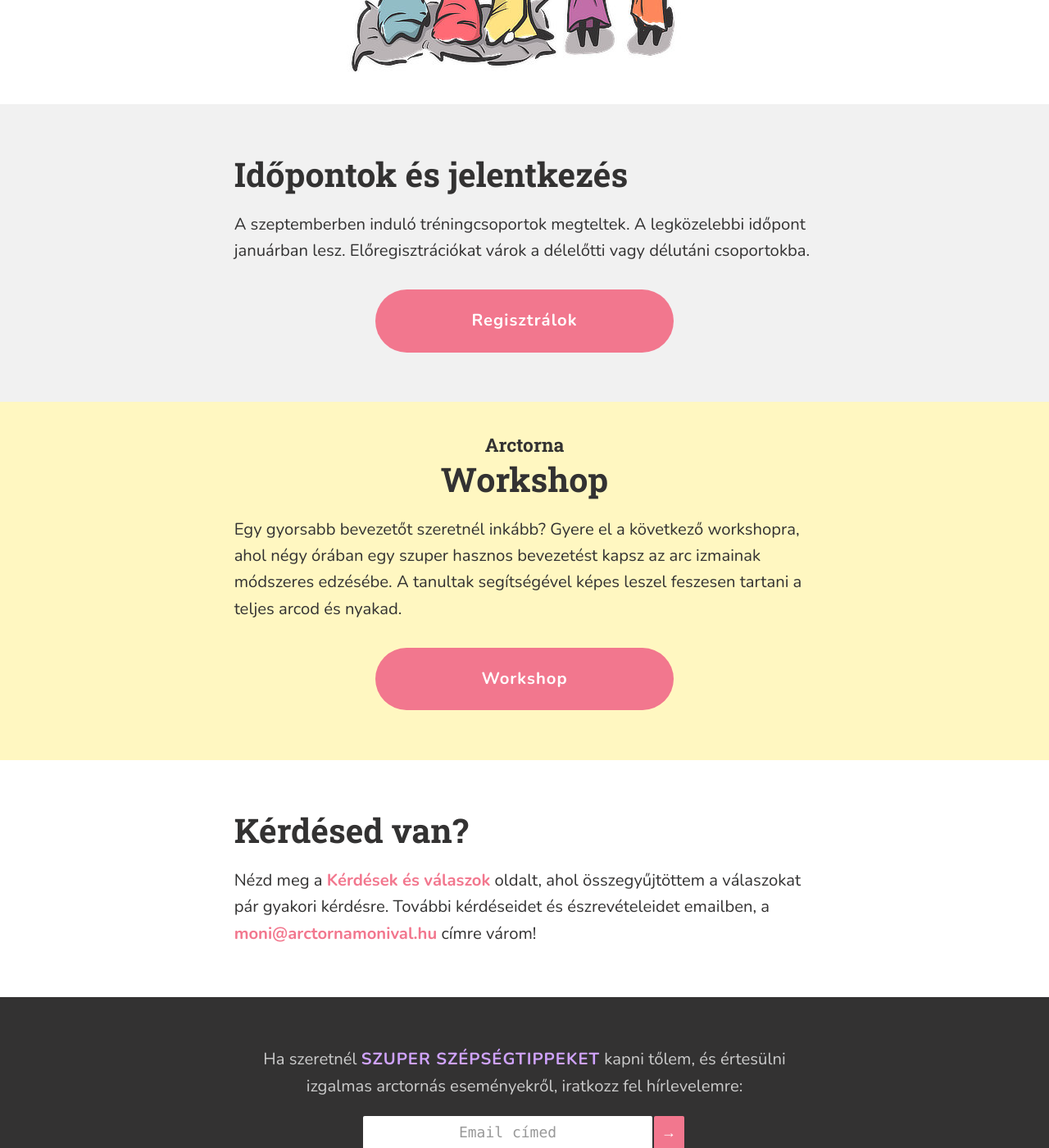
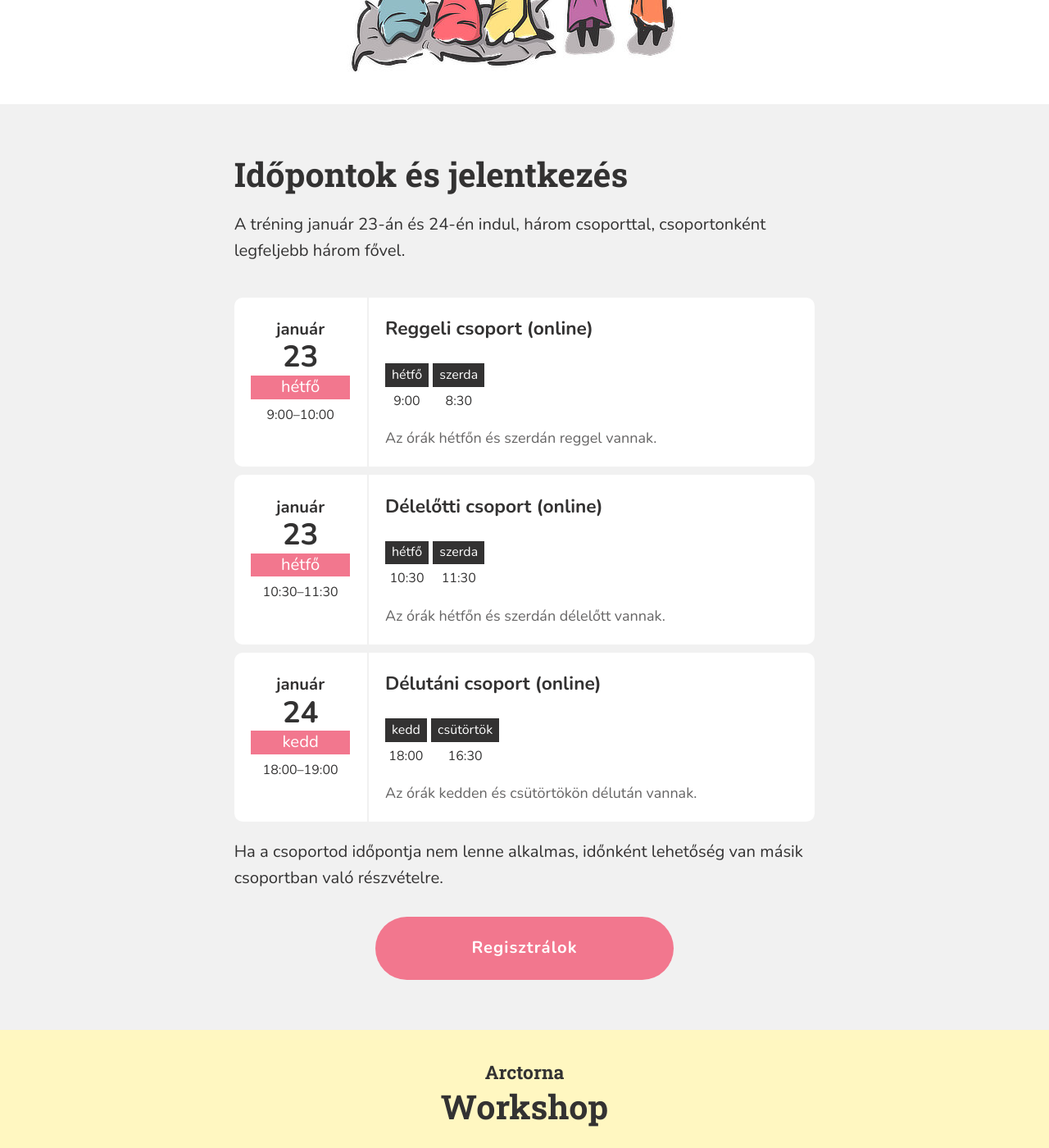
Before and after one commit to monikamudra/arctorna, a Jekyll site: the page built from trening.md, in a window 1280 px wide and 1400 px high, scrolled down 2133 px. Shown: the whole window at 82% size. Built offline with Jekyll 4.4.1, drawn with Linux system fonts in a browser that asks for light colours.

Commit message:
Update training event description

```diff
--- a/_data/training.yaml
+++ b/_data/training.yaml
@@ -2,61 +2,47 @@ registration_link: https://arctornaworkshop.typeform.com/to/N9N1Sb
 address: 1032 Budapest, San Marco utca
 price: 45000
 private_price: 80000
-price_desc: Az első 10 alkalmas blokk ára
+# price_desc: Az első 10 alkalmas blokk ára
 events:
-  - date: 2021-1-25T10:30
+  - date: 2023-1-23T9:00
+    start: "9:00"
+    end: "10:00"
+    full: false
+    title: Reggeli&nbsp;csoport (online)
+    classes:
+      -
+        day: hétfő
+        time: "9:00"
+      -
+        day: szerda
+        time: "8:30"
+    description: >-
+      Az órák hétfőn és szerdán reggel vannak.
+  - date: 2023-1-23T10:30
     start: "10:30"
     end: "11:30"
-    full: true
-    title: Kezdő Arctorna Tréning – online, délelőtti&nbsp;1.&nbsp;csoport
+    full: false
+    title: Délelőtti&nbsp;csoport (online)
     classes:
       -
         day: hétfő
         time: "10:30"
       -
-        day: csütörtök
-        time: "8:30"
+        day: szerda
+        time: "11:30"
     description: >-
-      Az órák hétfőn és csütörtökön délelőtt vannak.
-  - date: 2021-1-26T8:30
-    start: "8:30"
-    end: "9:30"
-    full: true
-    title: Kezdő Arctorna Tréning – online, délelőtti&nbsp;2.&nbsp;csoport
+      Az órák hétfőn és szerdán délelőtt vannak.
+  - date: 2023-1-24T18:00
+    start: "18:00"
+    end: "19:00"
+    full: false
+    title: Délutáni&nbsp;csoport (online)
     classes:
       -
         day: kedd
-        time: "8:30"
-      -
-        day: péntek
-        time: "9:00"
-    description: >-
-      Az órák kedden és pénteken délelőtt vannak.
-  - date: 2021-1-25T17:30
-    start: "17:30"
-    end: "18:30"
-    full: true
-    title: Kezdő Arctorna Tréning – online, délutáni&nbsp;1.&nbsp;csoport
-    classes:
-      -
-        day: hétfő
-        time: "17:30"
+        time: "18:00"
       -
         day: csütörtök
         time: "16:30"
     description: >-
-      Az órák hétfőn és csütörtökön délután vannak.
-  - date: 2021-1-26T17:00
-    start: "17:00"
-    end: "18:00"
-    full: true
-    title: Kezdő Arctorna Tréning – online, délutáni&nbsp;2.&nbsp;csoport
-    classes:
-      -
-        day: kedd
-        time: "17:00"
-      -
-        day: péntek
-        time: "16:30"
-    description: >-
-      Az órák kedden és pénteken délután vannak.
+      Az órák kedden és csütörtökön délután vannak.
--- a/_includes/events.html
+++ b/_includes/events.html
@@ -24,8 +24,8 @@
               {% assign price_desc = event.price_desc | default: include.price_desc %}
               {% if price_desc %}
               <span class="c-Event__PriceDesc">{{ price_desc }}</span>
+              <strong class="u-NoWrap">{{ event.price | default: include.price }} {{ event.currency | default: "Ft" }}</strong>
               {% endif %}
-              <strong class="u-NoWrap">{{ event.price | default: include.price }} {{ event.currency | default: "Ft" }}</strong>
             </div>
 
             {% if event.full %}
--- a/_layouts/trening.html
+++ b/_layouts/trening.html
@@ -58,9 +58,20 @@ workshop_text:
     <div class="c-ContentBlock u-MarginTop">
       <div class="c-Article">
         <p>
-          A szeptemberben induló tréningcsoportok megteltek. A legközelebbi
-          időpont januárban lesz. Előregisztrációkat várok a délelőtti vagy
-          délutáni csoportokba.
+          A tréning január 23-án és 24-én indul, három csoporttal, csoportonként
+          legfeljebb három fővel.
+        </p>
+      </div>
+    </div>
+    <div class="c-ContentBlock u-MarginTopXLarge">
+      {% include events.html data = data.events price = data.price price_desc =
+      data.price_desc address = data.address description = data.description %}
+    </div>
+    <div class="c-ContentBlock u-MarginTop">
+      <div class="c-Article">
+        <p>
+          Ha a csoportod időpontja nem lenne alkalmas,  időnként lehetőség van
+          másik csoportban való részvételre.
         </p>
       </div>
     </div>
```
